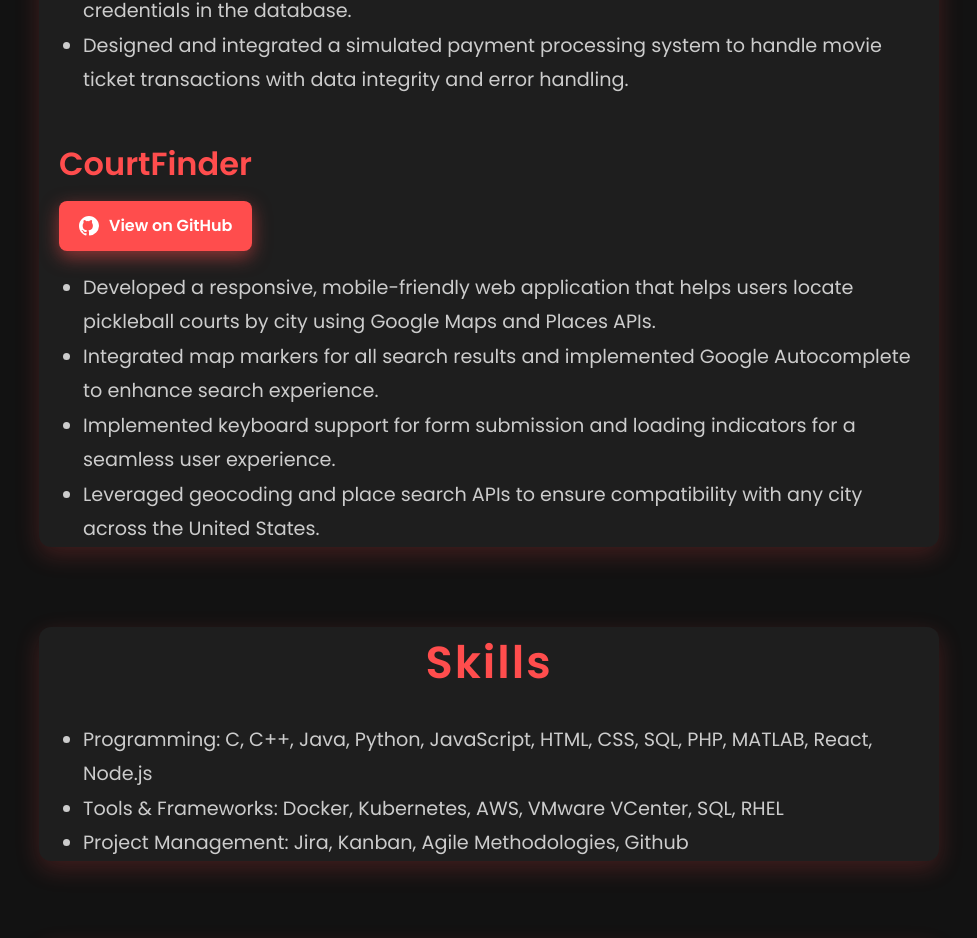
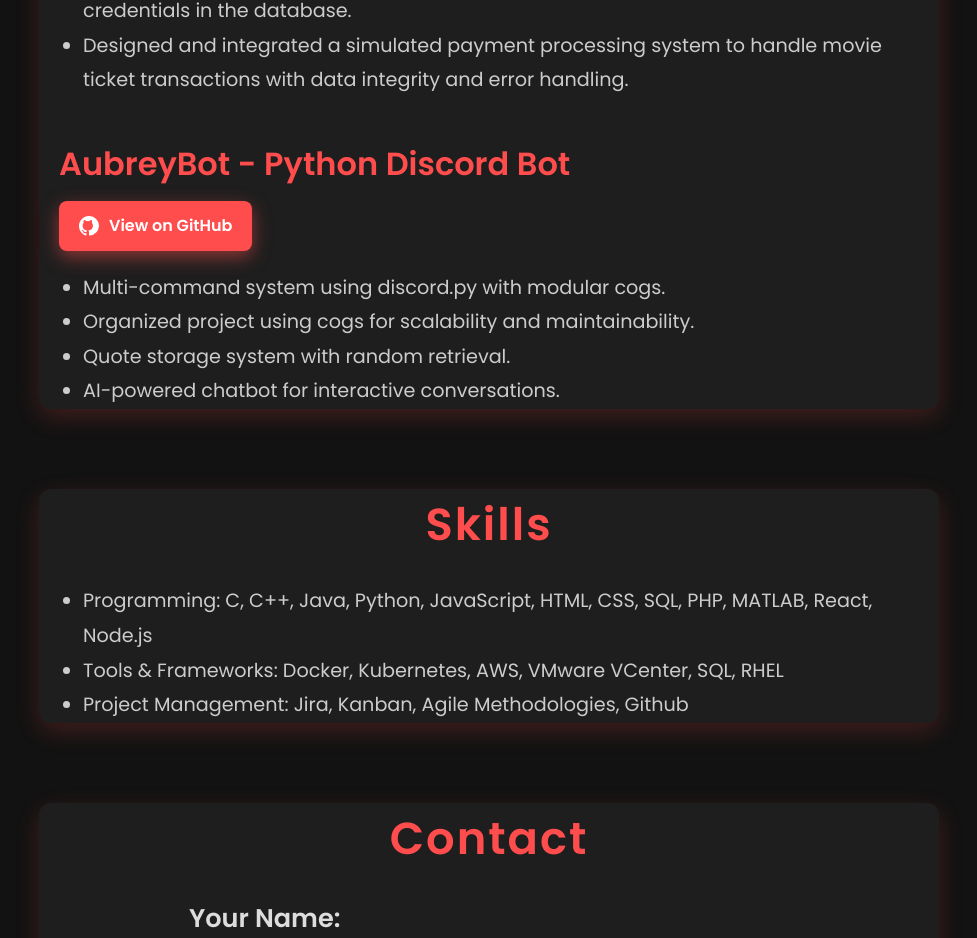
Before and after one commit to Eightoo/tan-portfolio, a plain HTML site: page index.html in a window 1280 px wide. Shown: the part 2593-3531 px from the top of the page, without its empty margins (151-1128 px from the left). Drawn offline with Linux system fonts and the light colour scheme.

Commit message:
Updated resume with aubreyBot and removed courtFinder

```diff
--- a/index.html
+++ b/index.html
@@ -165,9 +165,9 @@
       </div>
 
       <div class="project">
-        <h3>CourtFinder</h3>
+        <h3>AubreyBot - Python Discord Bot</h3>
         <a
-          href="https://eightoo.github.io/courtFinder/"
+          href="https://github.com/Eightoo/aubreyBot/tree/main"
           target="_blank"
           class="github-btn"
           ><svg
@@ -191,10 +191,10 @@
           View on GitHub</a
         >
         <ul>
-          <li>Developed a responsive, mobile-friendly web application that helps users locate pickleball courts by city using Google Maps and Places APIs.</li>
-          <li>Integrated map markers for all search results and implemented Google Autocomplete to enhance search experience.</li>
-          <li>Implemented keyboard support for form submission and loading indicators for a seamless user experience.</li>
-          <li>Leveraged geocoding and place search APIs to ensure compatibility with any city across the United States.</li>
+          <li>Multi-command system using discord.py with modular cogs.</li>
+          <li>Organized project using cogs for scalability and maintainability.</li>
+          <li>Quote storage system with random retrieval.</li>
+          <li>AI-powered chatbot for interactive conversations.</li>
         </ul>
       </div>
     </div>
```
